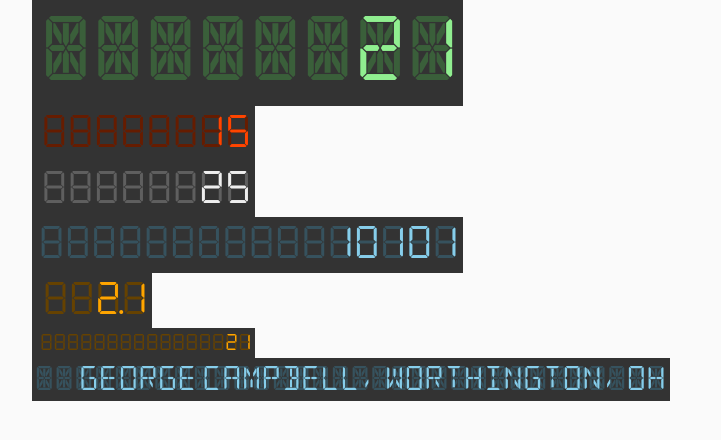
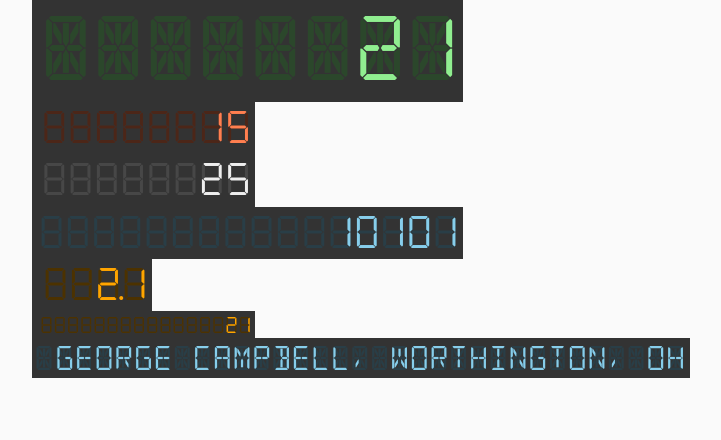
Before and after one commit to geocolumbus/electronics, a Next.js app: page / in a window 1280 px wide. Shown: the top 440 px of the page, without its empty margins (92-813 px from the left). Built offline with nearby package versions, Linux system fonts and the light colour scheme.

Commit message:
Tweaks to segmeneted display

```diff
--- a/components/InstrumentPanel.js
+++ b/components/InstrumentPanel.js
@@ -21,6 +21,7 @@ export default function InstrumentPanel() {
         return () => clearInterval(interval)
     }, [])
 
+    const message = 'George Campbell, Worthington, OH'
     return <Box>
         <SegDisplay className={classes.root} alpha digits={8} color='green' fontSize={2}>{count}</SegDisplay>
         <SegDisplay color='red' hex className={classes.root}>{count}</SegDisplay>
@@ -28,6 +29,6 @@ export default function InstrumentPanel() {
         <SegDisplay color='blue' digits={16} className={classes.root} binary >{count}</SegDisplay>
         <SegDisplay color='orange' digits={4} className={classes.root}>{count / 10.0}</SegDisplay>
         <SegDisplay color='orange' fontSize={0.5} digits={16} className={classes.root}>{count}</SegDisplay>
-        <SegDisplay color='blue' alpha fontSize={0.75} digits={32} className={classes.root}>George Campbell, Worthington, OH</SegDisplay>
+        <SegDisplay color='blue' alpha fontSize={0.75} digits={33} className={classes.root}>{message}</SegDisplay>
     </Box>
 }
--- a/components/segdisplay/SegDisplay.js
+++ b/components/segdisplay/SegDisplay.js
@@ -19,19 +19,19 @@ const useStyles = makeStyles(theme => ({
         color: 'lightgreen'
     },
     onRed: {
-        color: 'orangered'
+        color: 'coral'
     },
     onBlue: {
         color: 'skyblue'
     },
     onOrange: {
-        color: 'Orange'
+        color: 'orange'
     },
     onWhite: {
         color: '#eee'
     },
     dim: {
-        filter: 'brightness(40%)'
+        filter: 'brightness(30%)'
     }
 
 }))
@@ -58,6 +58,8 @@ export default function SegDisplay({ alpha, zeros, color, digits, fontSize, hex,
         text = text.length > digits ? text.substr(text.length - digits, text.length) : text
     }
 
+    text = text.replace(/\s/g, `<div style="min-width: ${fontSize * 1.62}rem; display:inline-block; backgroundColor:red"></div>`)
+
     let onColor = classes.onGreen
     if (color === 'red') {
         onColor = classes.onRed
@@ -74,11 +76,11 @@ export default function SegDisplay({ alpha, zeros, color, digits, fontSize, hex,
     return <Box className={classes.display} style={{
         width: `calc(${digits * 1.62 * fontSize}rem + ${16}px)`,
         fontSize: `${fontSize * 2}rem`,
-        height: 52 * fontSize + 4 - 0.5 * fontSize * fontSize,
+        height: 52 * fontSize + 1 - 0.7 * fontSize * fontSize,
         paddingTop: 3,
         fontFamily: alpha ? 'DSEG14Classic' : 'DSEG7Classic'
     }}>
         <Box className={clsx(classes.background, onColor, classes.dim)}>{fill}</Box>
-        <Box className={clsx(classes.data, onColor)}>{text}</Box>
+        <Box className={clsx(classes.data, onColor)} dangerouslySetInnerHTML={{ __html: text }}/>
     </Box>
 }
```
